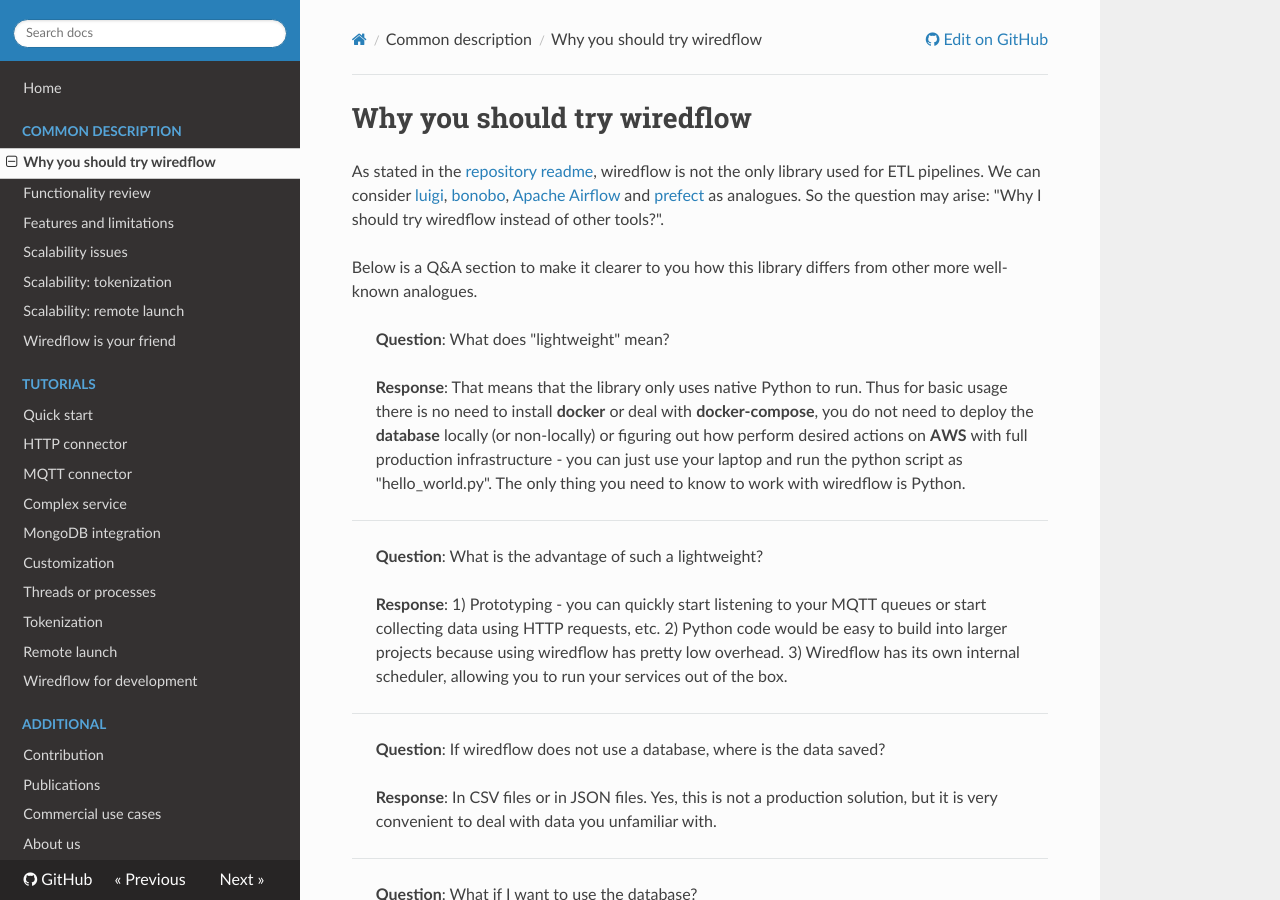
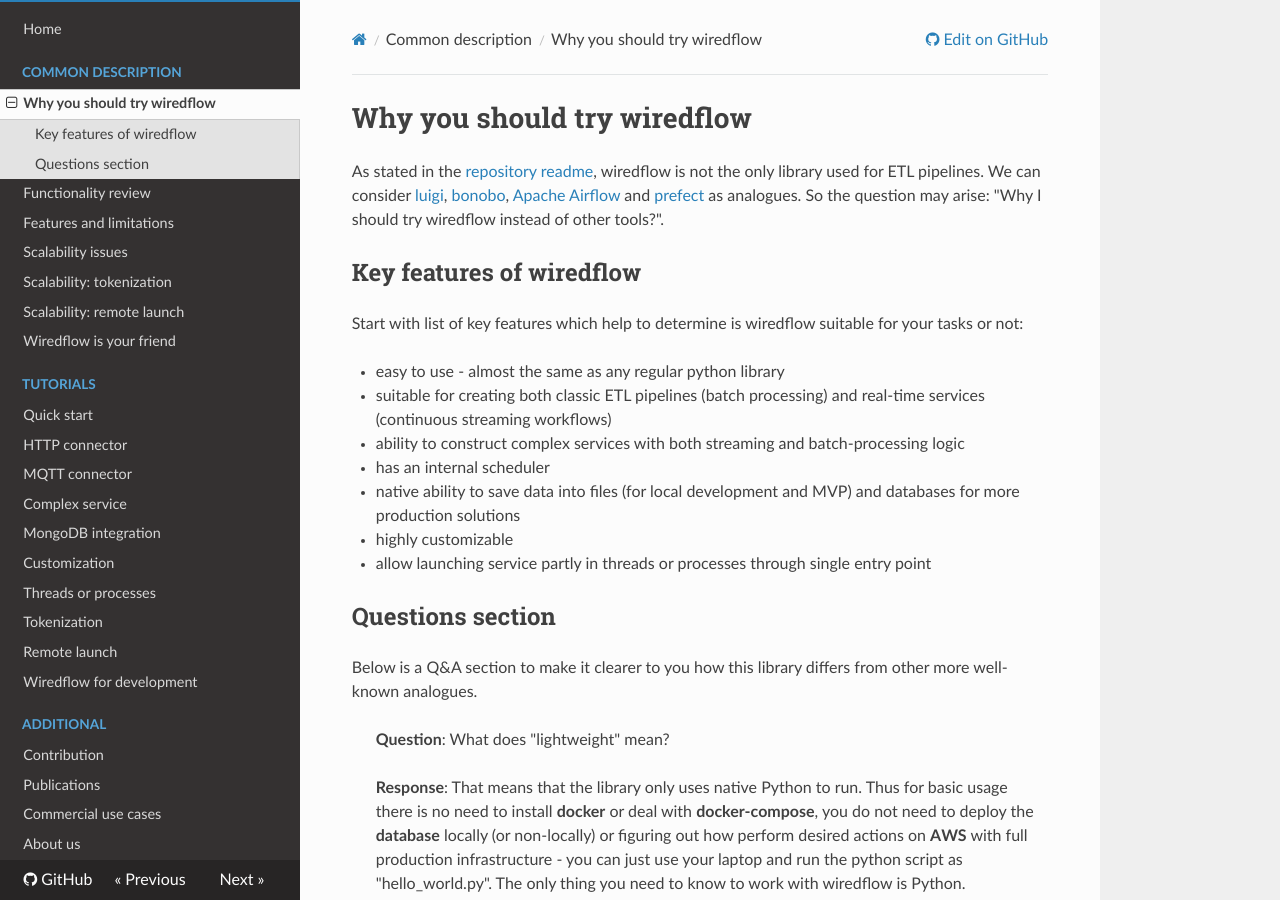
Before and after one commit to wiredhut/wiredflow, an MkDocs documentation site: the page built from docs/common/faq.md, in a window 1280 px wide and 900 px high. Built offline with MkDocs 1.6.1, drawn with Linux system fonts in a browser that asks for light colours; nearby versions of some CDN libraries.

Commit message:
key features

```diff
--- a/docs/common/faq.md
+++ b/docs/common/faq.md
@@ -5,6 +5,21 @@
 [luigi](https://github.com/spotify/luigi), [bonobo](https://github.com/python-bonobo/bonobo),
 [Apache Airflow](https://github.com/apache/airflow) and [prefect](https://github.com/PrefectHQ/prefect) as analogues.
 So the question may arise: "Why I should try wiredflow instead of other tools?".
+
+## Key features of wiredflow
+
+Start with list of key features which help to determine is wiredflow suitable for your tasks or not:
+
+- easy to use - almost the same as any regular python library
+- suitable for creating both classic ETL pipelines (batch processing) and real-time services
+  (continuous streaming workflows)
+- ability to construct complex services with both streaming and batch-processing logic
+- has an internal scheduler
+- native ability to save data into files (for local development and MVP) and databases for more production solutions
+- highly customizable
+- allow launching service partly in threads or processes through single entry point
+
+## Questions section
 
 Below is a Q&A section to make it clearer
 to you how this library differs from other more well-known analogues.
```
Also changed, not shown: docs/tutorial/1_quick_start.md (+1 -1 lines), docs/common/features_and_limitations.md (line endings or trailing spaces), docs/common/functionality_review.md (line endings or trailing spaces), docs/index.md (line endings or trailing spaces).
